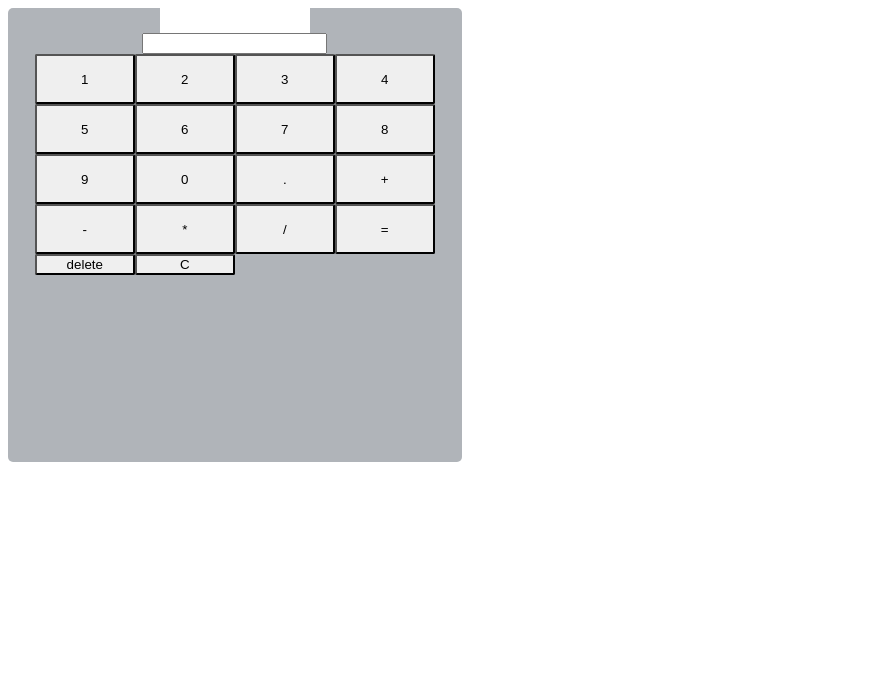
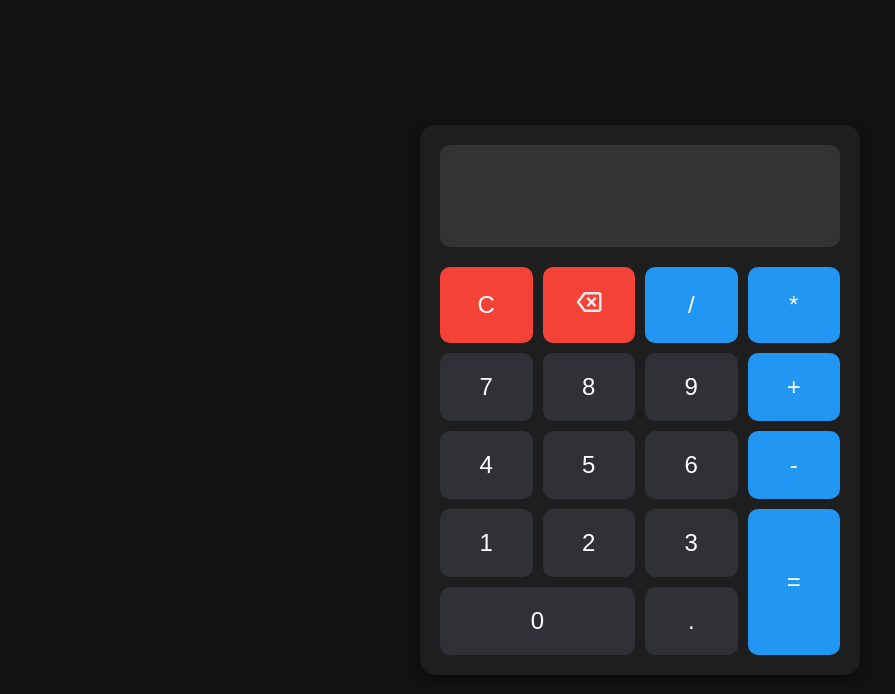
Before and after one commit to Juandvr/calculator, a plain HTML site: page index.html in a window 1280 px wide. Shown: the whole page, without its empty margins (0-895 px from the left). Drawn offline with Linux system fonts and the light colour scheme.

Commit message:
add the final style for the page

```diff
--- a/index.html
+++ b/index.html
@@ -5,6 +5,7 @@
     <meta name="viewport" content="width=device-width, initial-scale=1.0">
     <link rel="stylesheet" href="style.css">
     <title>Calculator</title>
+    <link rel="icon" type="image/x-icon" href="favicon.png">
 </head>
 <body>
     <div id="calculator">
@@ -13,24 +14,24 @@
             <input type="text" id="display">
         </div>
         <div id="panel">
-            <button class="number">1</button>
-            <button class="number">2</button>
-            <button class="number">3</button>
-            <button class="number">4</button>
-            <button class="number">5</button>
-            <button class="number">6</button>
-            <button class="number">7</button>
-            <button class="number">8</button>
-            <button class="number">9</button>
-            <button class="number">0</button>
-            <button id="dot">.</button>
+            <button class="number" style="grid-row: 4;">1</button>
+            <button class="number" style="grid-row: 4;">2</button>
+            <button class="number" style="grid-row: 4;">3</button>
+            <button class="number" style="grid-row: 3;">4</button>
+            <button class="number" style="grid-row: 3;">5</button>
+            <button class="number" style="grid-row: 3;">6</button>
+            <button class="number" style="grid-row: 2;">7</button>
+            <button class="number" style="grid-row: 2;">8</button>
+            <button class="number" style="grid-row: 2;">9</button>
+            <button class="number" style="grid-row: 5; grid-column: 1 / 3;">0</button>
+            <button id="dot" style="grid-row: 5;">.</button>
             <button class="operator">+</button>
             <button class="operator">-</button>
-            <button class="operator">*</button>
-            <button class="operator">/</button>
-            <button id="equal">=</button>
-            <button id="delete">delete</button>
-            <button id="clear">C</button>
+            <button class="operator" style="grid-row: 1; grid-column: 4;">*</button>
+            <button class="operator" style="grid-row: 1; grid-column: 3;">/</button>
+            <button id="equal" style="grid-column: 4; grid-row: 4 / 6;">=</button>
+            <button id="delete" style="grid-row: 1; grid-column: 2;"><svg xmlns="http://www.w3.org/2000/svg" height="30px" viewBox="0 -960 960 960" width="30px" fill="#e8eaed"><path d="m456-320 104-104 104 104 56-56-104-104 104-104-56-56-104 104-104-104-56 56 104 104-104 104 56 56Zm-96 160q-19 0-36-8.5T296-192L80-480l216-288q11-15 28-23.5t36-8.5h440q33 0 56.5 23.5T880-720v480q0 33-23.5 56.5T800-160H360ZM180-480l180 240h440v-480H360L180-480Zm400 0Z"/></svg></ion-icon></button>
+            <button id="clear" style="grid-row: 1; grid-column: 1;">C</button>
         </div>
     </div>
 </body>
--- a/style.css
+++ b/style.css
@@ -1,35 +1,80 @@
+body {
+    font-family: 'Arial', sans-serif;
+    background-color: #121212;
+    display: flex;
+    justify-content: center;
+    align-items: center;
+    height: 100vh;
+    margin: 0;
+    color: #ffffff;
+}
+
 #calculator {
-    border-radius: 5px;
-    background-color: rgb(176, 180, 185);
-    width: 12cm;
-    height: 12cm;
-    text-align: center;
+    background-color: #1e1e1e;
+    border-radius: 15px;
+    box-shadow: 0 4px 8px rgba(0, 0, 0, 0.5);
+    padding: 20px;
+    width: 400px;
 }
 
 .screen {
     display: flex;
     flex-direction: column;
+    background-color: #333333;
+    border-radius: 10px;
+    padding: 10px;
+    margin-bottom: 20px;
+}
+
+#log {
+    width: 100%;
+    height: 30px;
+    background-color: transparent;
     text-align: right;
-    align-items: center;
+    font-size: 1em;
+    color: #ffffff;
+    margin: 0;
 }
 
 #display {
+    width: 100%;
+    height: 50px;
+    border: none;
+    background-color: transparent;
     text-align: right;
-}
-
-#log {
-    width: 150px;
-    height: 25px;
-    background-color: white;
+    font-size: 1.8em;
+    color: #ffffff;
+    outline: none;
 }
 
 #panel {
     display: grid;
-    grid-template-columns: repeat(4, 100px);
-    grid-template-rows: repeat(4, 50px);
-    justify-content: center;
+    grid-template-columns: repeat(4, 1fr);
+    grid-gap: 10px;
 }
 
 button {
-    border-radius: 2px;
+    border: none;
+    border-radius: 10px;
+    color: white;
+    padding: 20px;
+    font-size: 1.5em;
+    cursor: pointer;
+    transition: background-color 0.3s ease;
 }
+
+button:hover {
+    opacity: 0.9;
+}
+
+.number, #dot {
+    background-color: #303136;
+}
+
+.operator, #equal {
+    background-color: #2196F3;
+}
+
+#delete, #clear {
+    background-color: #f44336;
+}
```
